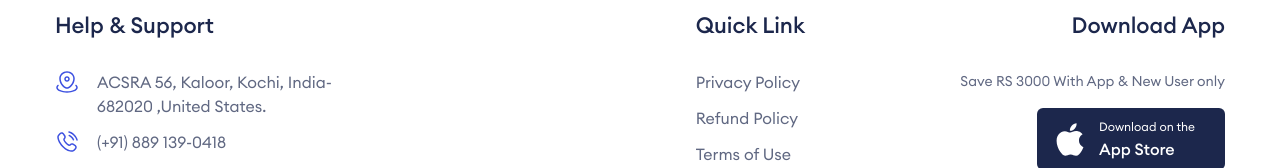
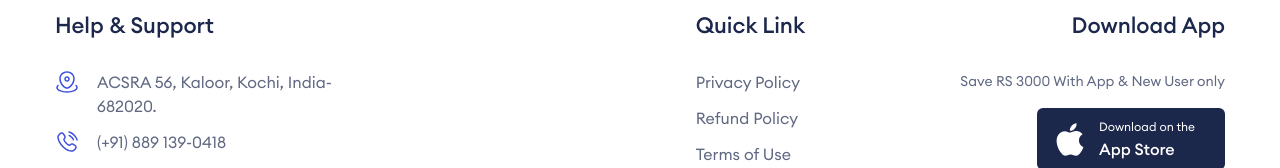
Before and after one commit to syamkumar0418/Next-eCommerce, a Next.js app: page / in a window 1280 px wide. Shown: the part 4947-5115 px from the top of the page. Built offline with nearby package versions, Linux system fonts and the light colour scheme.

Commit message:
fixed related items responsive issue on details page

```diff
--- a/src/components/Footer/index.tsx
+++ b/src/components/Footer/index.tsx
@@ -32,7 +32,7 @@ const Footer = () => {
                     />
                   </svg>
                 </span>
-               ACSRA 56, Kaloor, Kochi, India- 682020 ,United States.
+                ACSRA 56, Kaloor, Kochi, India- 682020.
               </li>
 
               <li>
@@ -193,7 +193,6 @@ const Footer = () => {
                 </svg>
               </a>
             </div>
-            {/* <!-- Social Links end --> */}
           </div>
 
           <div className="w-full sm:w-auto">
```
